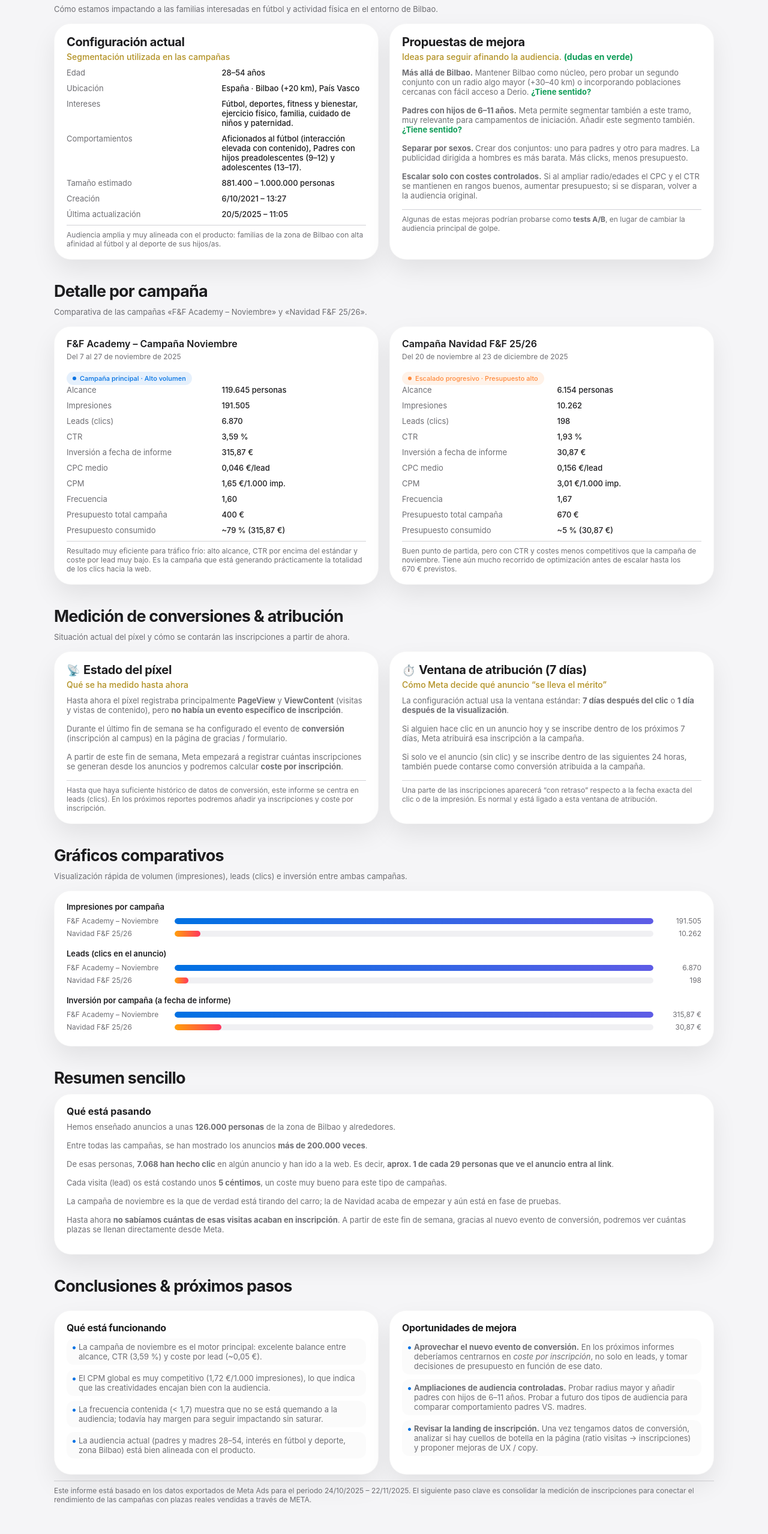
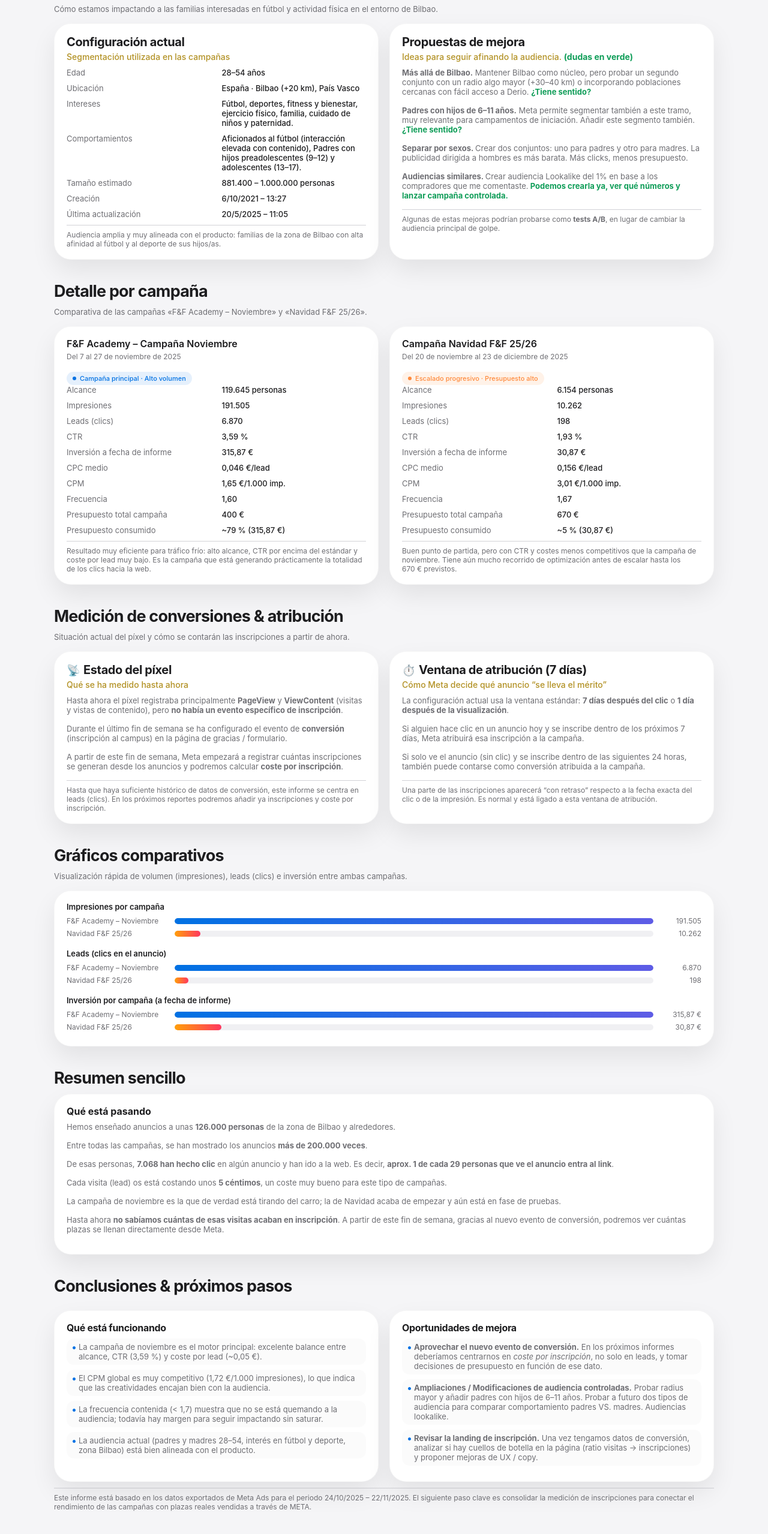
Before and after one commit to jmateos0003/Football-Fun, a plain HTML site: page index.html in a window 1280 px wide. Shown: the part 678-3236 px from the top of the page at 60% size. Drawn offline with Linux system fonts and the light colour scheme.

Commit message:
Update index.html

```diff
--- a/index.html
+++ b/index.html
@@ -607,9 +607,7 @@
               uno para padres y otro para madres. La publicidad dirigida a hombres es más barata. Más clicks, menos presupuesto.
             </li>
             <li>
-              <strong>Escalar solo con costes controlados.</strong> Si al ampliar
-              radio/edades el CPC y el CTR se mantienen en rangos buenos, aumentar
-              presupuesto; si se disparan, volver a la audiencia original.
+              <strong>Audiencias similares. </strong> Crear audiencia Lookalike del 1% en base a los compradores que me comentaste.<span style="font-weight:bold; color:#0f9d58;"> Podemos crearla ya, ver qué números y lanzar campaña controlada.</span>
             </li>
           </ul>
 
@@ -909,8 +907,8 @@
             </li>
 
             <li>
-              <strong>Ampliaciones de audiencia controladas.</strong>
-              Probar radius mayor y añadir padres con hijos de 6–11 años. Probar a futuro dos tipos de audiencia para comparar comportamiento padres VS. madres.
+              <strong>Ampliaciones / Modificaciones de audiencia controladas.</strong>
+              Probar radius mayor y añadir padres con hijos de 6–11 años. Probar a futuro dos tipos de audiencia para comparar comportamiento padres VS. madres. Audiencias lookalike.
             </li>
             <li>
               <strong>Revisar la landing de inscripción.</strong>
```
